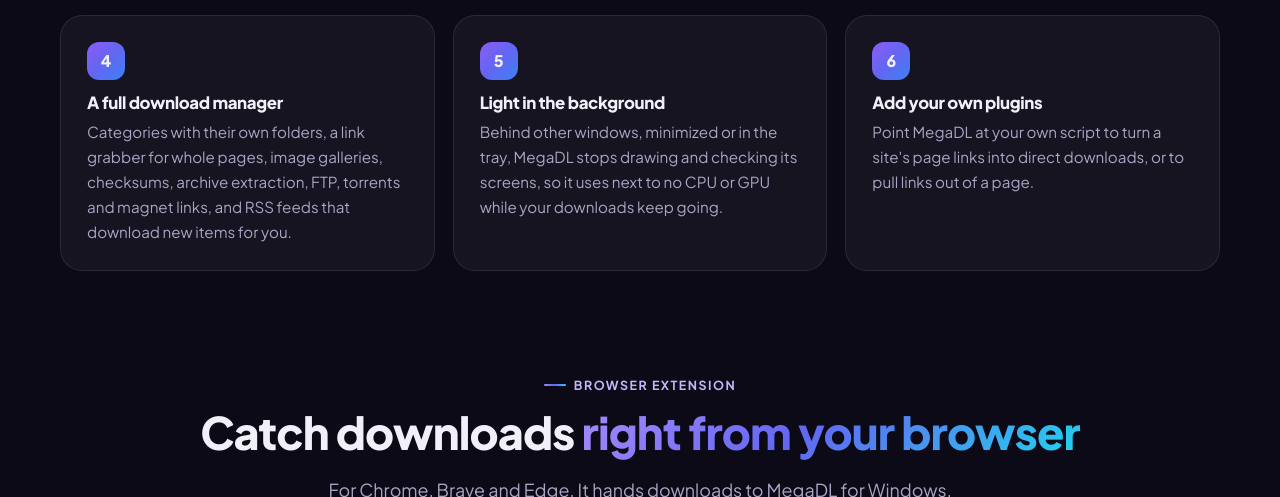
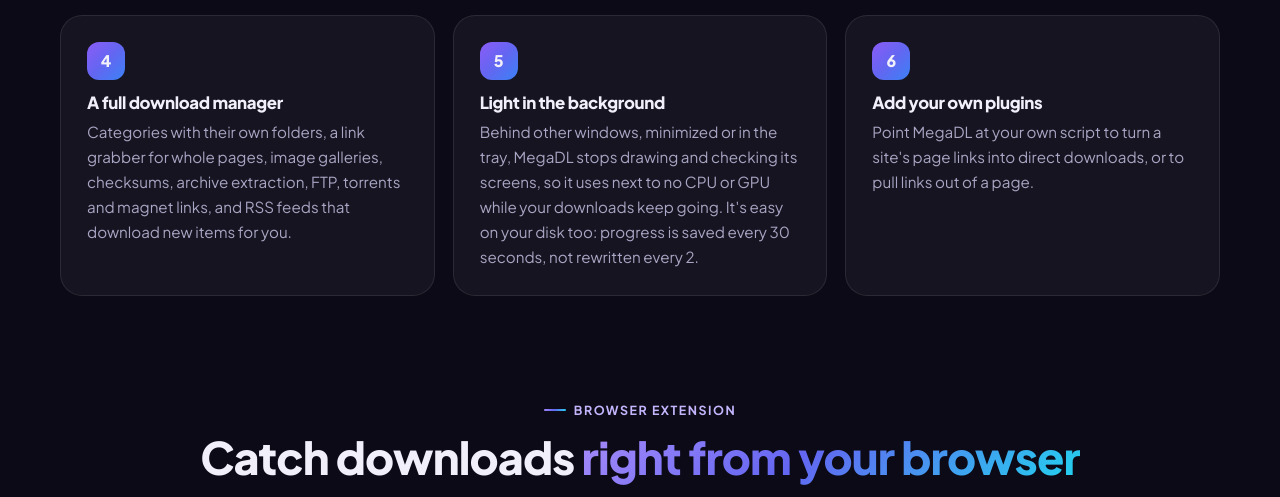
Before and after one commit to MegaMind2999/MegaDLAPK, a plain HTML site: page index.html in a window 1280 px wide. Shown: the part 5002-5499 px from the top of the page. Drawn offline with Linux system fonts and the light colour scheme.

Commit message:
Easy on your disk: progress saved every 30 s, nothing written when nothing changed
Co-Authored-By: Claude Opus 5.5 <noreply@anthropic.com>

```diff
--- a/index.html
+++ b/index.html
@@ -440,7 +440,7 @@
     <div class="step reveal"><h3>Uses what you have</h3><p>MegaDL finds yt-dlp and FFmpeg if they're already installed, as programs or through Python. If not, it installs its own.</p></div>
     <div class="step reveal"><h3>Schedule it</h3><p>Several queues, each with its own start and stop times, days and download limit. When they finish, do nothing, exit, sleep or shut down, with 60 seconds to cancel.</p></div>
     <div class="step reveal"><h3>A full download manager</h3><p>Categories with their own folders, a link grabber for whole pages, image galleries, checksums, archive extraction, FTP, torrents and magnet links, and RSS feeds that download new items for you.</p></div>
-    <div class="step reveal"><h3>Light in the background</h3><p>Behind other windows, minimized or in the tray, MegaDL stops drawing and checking its screens, so it uses next to no CPU or GPU while your downloads keep going.</p></div>
+    <div class="step reveal"><h3>Light in the background</h3><p>Behind other windows, minimized or in the tray, MegaDL stops drawing and checking its screens, so it uses next to no CPU or GPU while your downloads keep going. It's easy on your disk too: progress is saved every 30 seconds, not rewritten every 2.</p></div>
     <div class="step reveal"><h3>Add your own plugins</h3><p>Point MegaDL at your own script to turn a site's page links into direct downloads, or to pull links out of a page.</p></div>
   </div>
 
```
Also changed, not shown: 1 other file.
